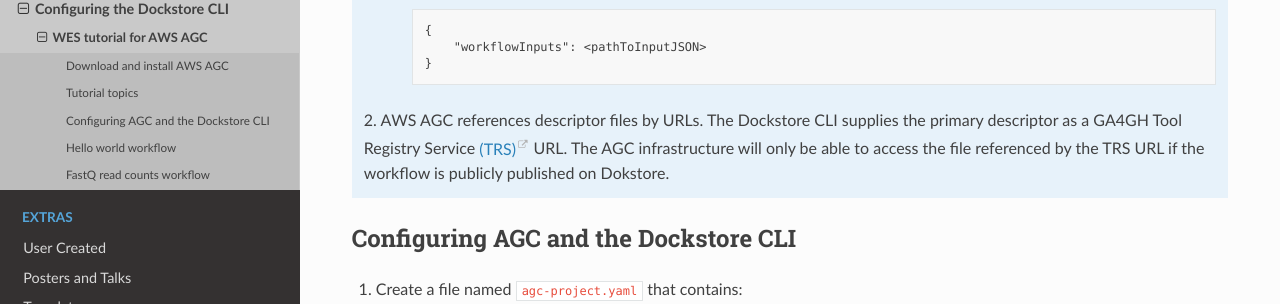
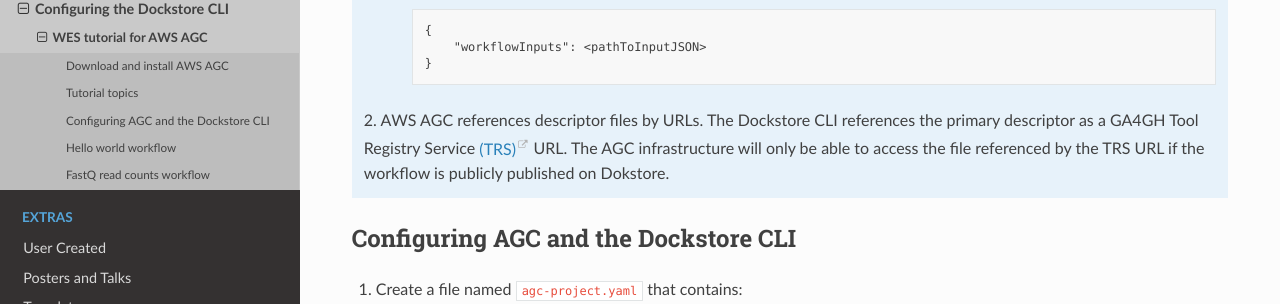
Before and after one commit to dockstore/dockstore-documentation, a Sphinx documentation site: the page built from docs/advanced-topics/wes/wes-agc-tutorial.rst, in a window 1280 px wide and 900 px high, scrolled down 566 px. Shown: the part 147-451 px from the top of the window. Built offline with Sphinx 7.4.7 and the Read the Docs theme 2.0.0, drawn with Linux system fonts in a browser that asks for light colours.

Commit message:
another reword

```diff
--- a/docs/advanced-topics/wes/wes-agc-tutorial.rst
+++ b/docs/advanced-topics/wes/wes-agc-tutorial.rst
@@ -30,7 +30,7 @@
                 "workflowInputs": <pathToInputJSON>
             }
 
-    2. AWS AGC references descriptor files by URLs. The Dockstore CLI supplies the primary descriptor as a GA4GH Tool Registry Service `(TRS) <https://github.com/ga4gh/tool-registry-service-schemas>`_ URL.
+    2. AWS AGC references descriptor files by URLs. The Dockstore CLI references the primary descriptor as a GA4GH Tool Registry Service `(TRS) <https://github.com/ga4gh/tool-registry-service-schemas>`_ URL.
     The AGC infrastructure will only be able to access the file referenced by the TRS URL if the workflow is publicly published on Dokstore.
 
 Configuring AGC and the Dockstore CLI
```
